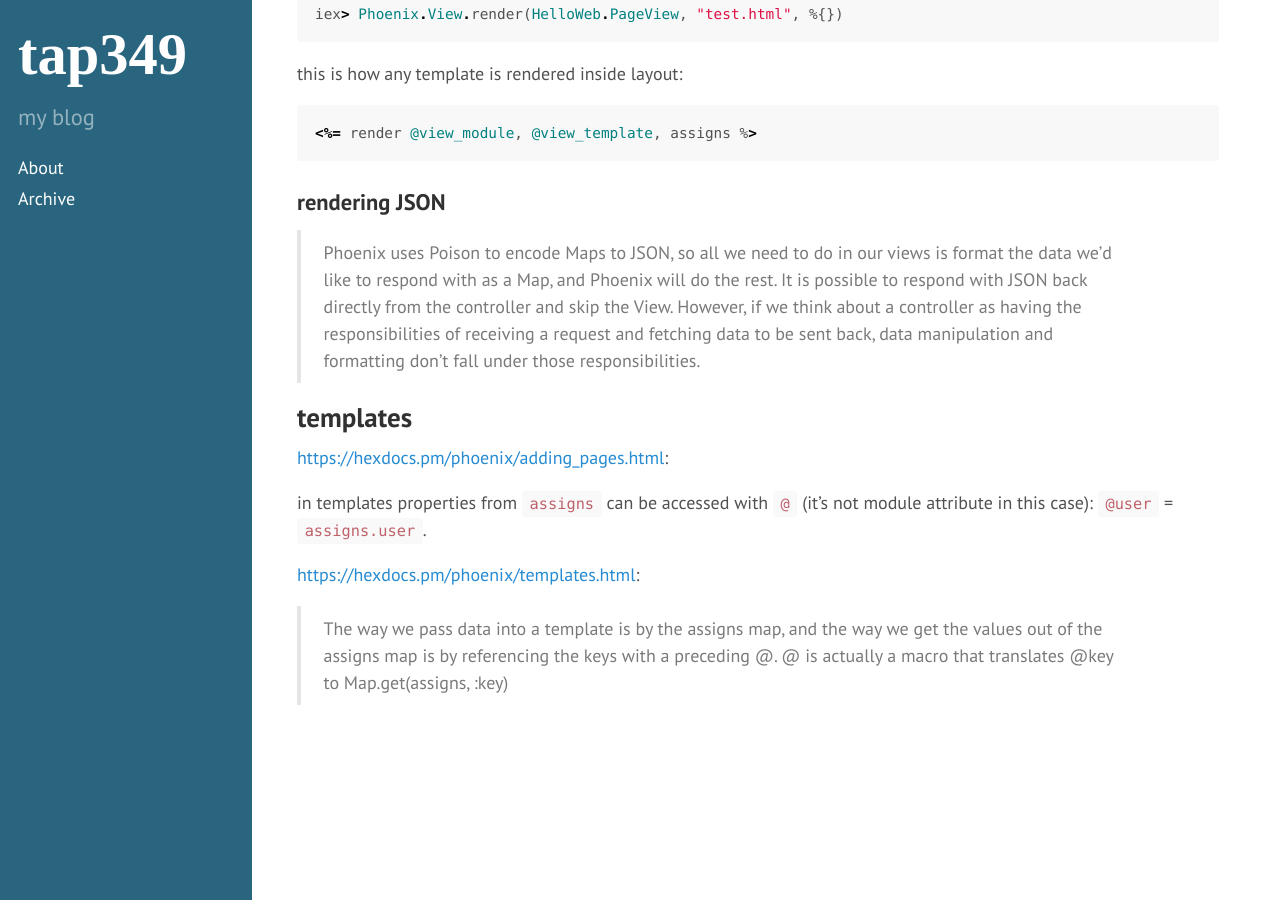
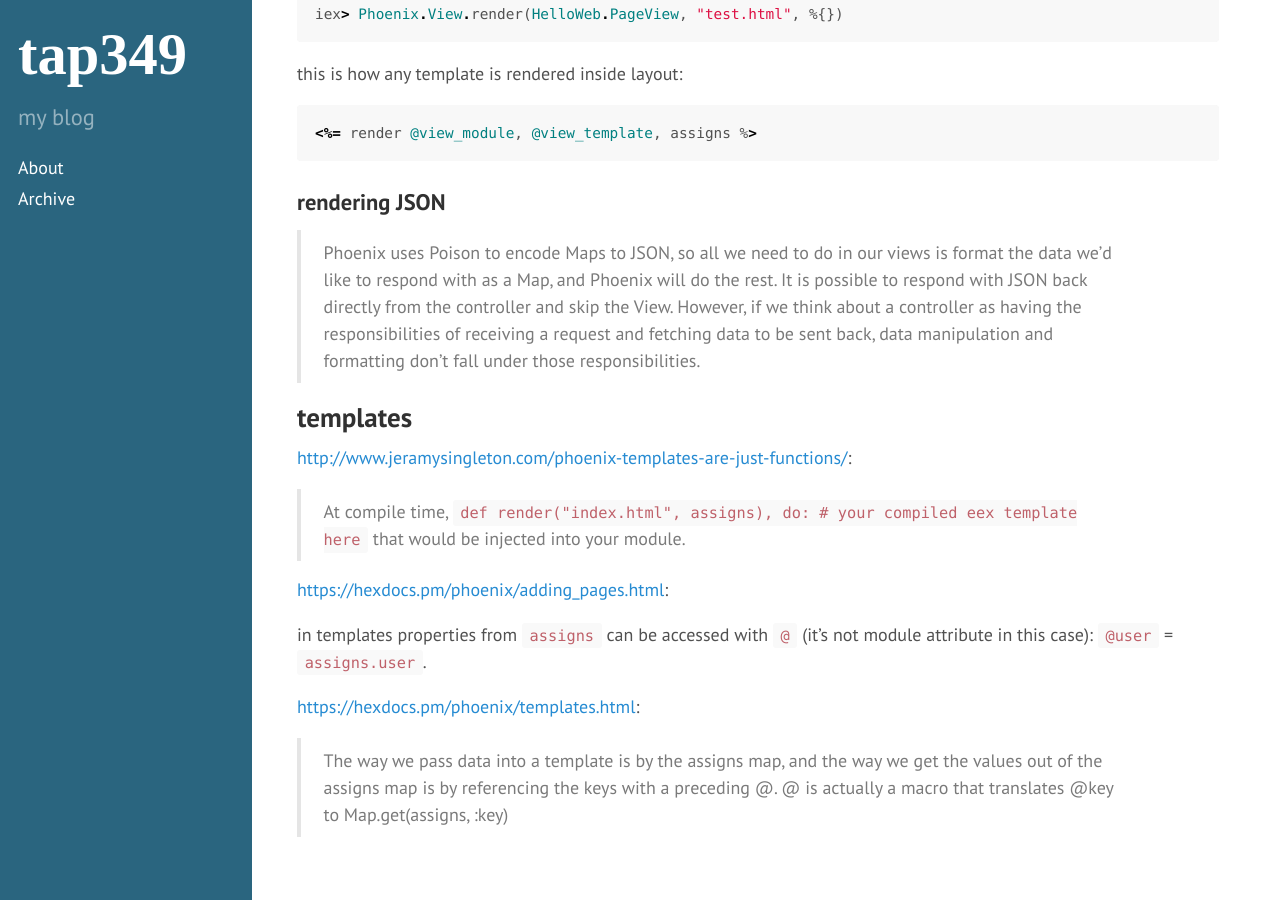
Before and after one commit to tap349/tap349.github.io, a Jekyll site: the page built from _posts/2016-11-12-phoenix.md, in a window 1280 px wide and 900 px high, scrolled down 5581 px. Built offline with Jekyll 4.4.1, drawn with Linux system fonts in a browser that asks for light colours.

Commit message:
update 2017-08-01_18:48:30

```diff
--- a/_posts/2016-11-12-phoenix.md
+++ b/_posts/2016-11-12-phoenix.md
@@ -255,6 +255,12 @@ this is how any template is rendered inside layout:
 
 ## templates
 
+<http://www.jeramysingleton.com/phoenix-templates-are-just-functions/>:
+
+> At compile time,
+> `def render("index.html", assigns), do: # your compiled eex template here`
+> that would be injected into your module.
+
 <https://hexdocs.pm/phoenix/adding_pages.html>:
 
 in templates properties from `assigns` can be accessed with `@`
```
